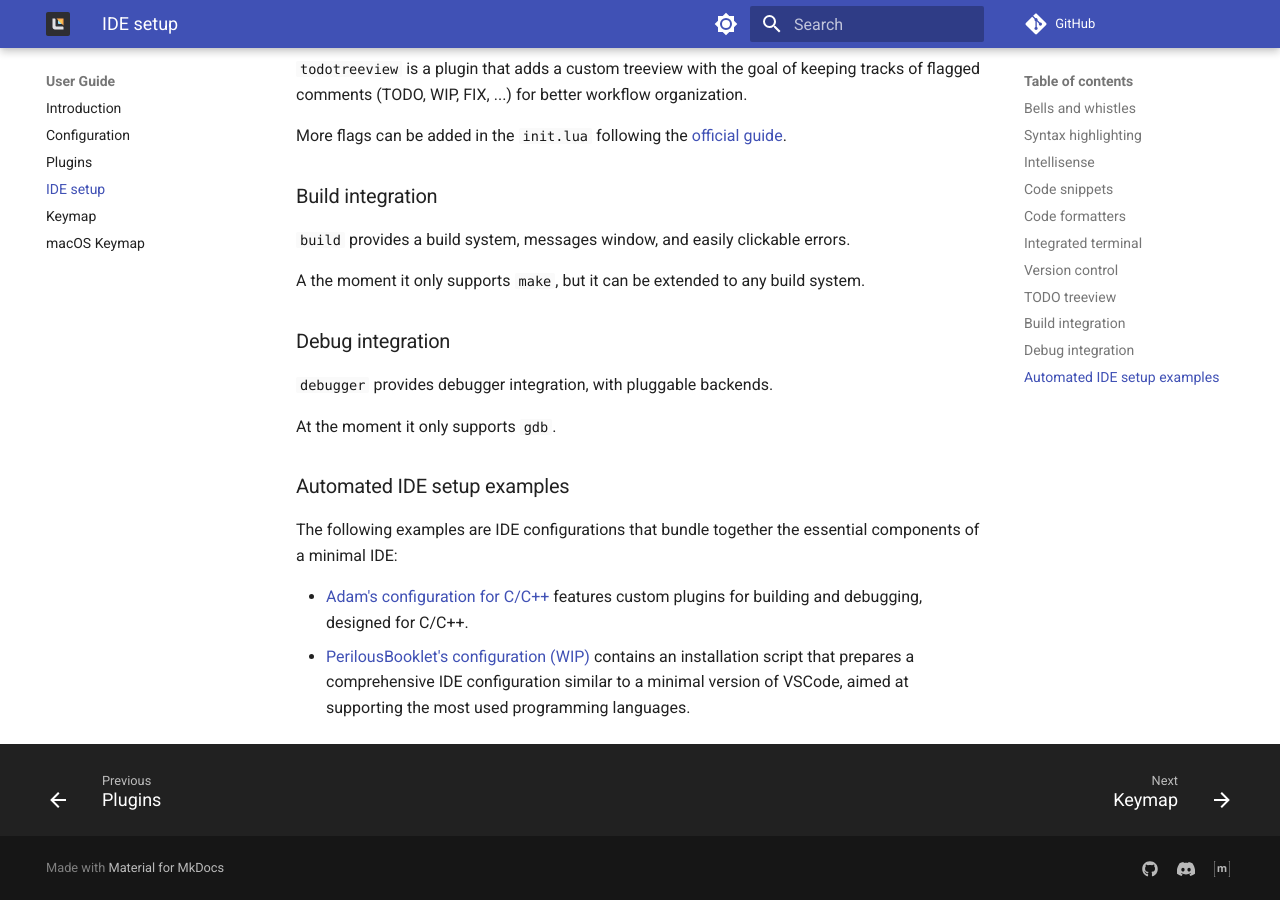
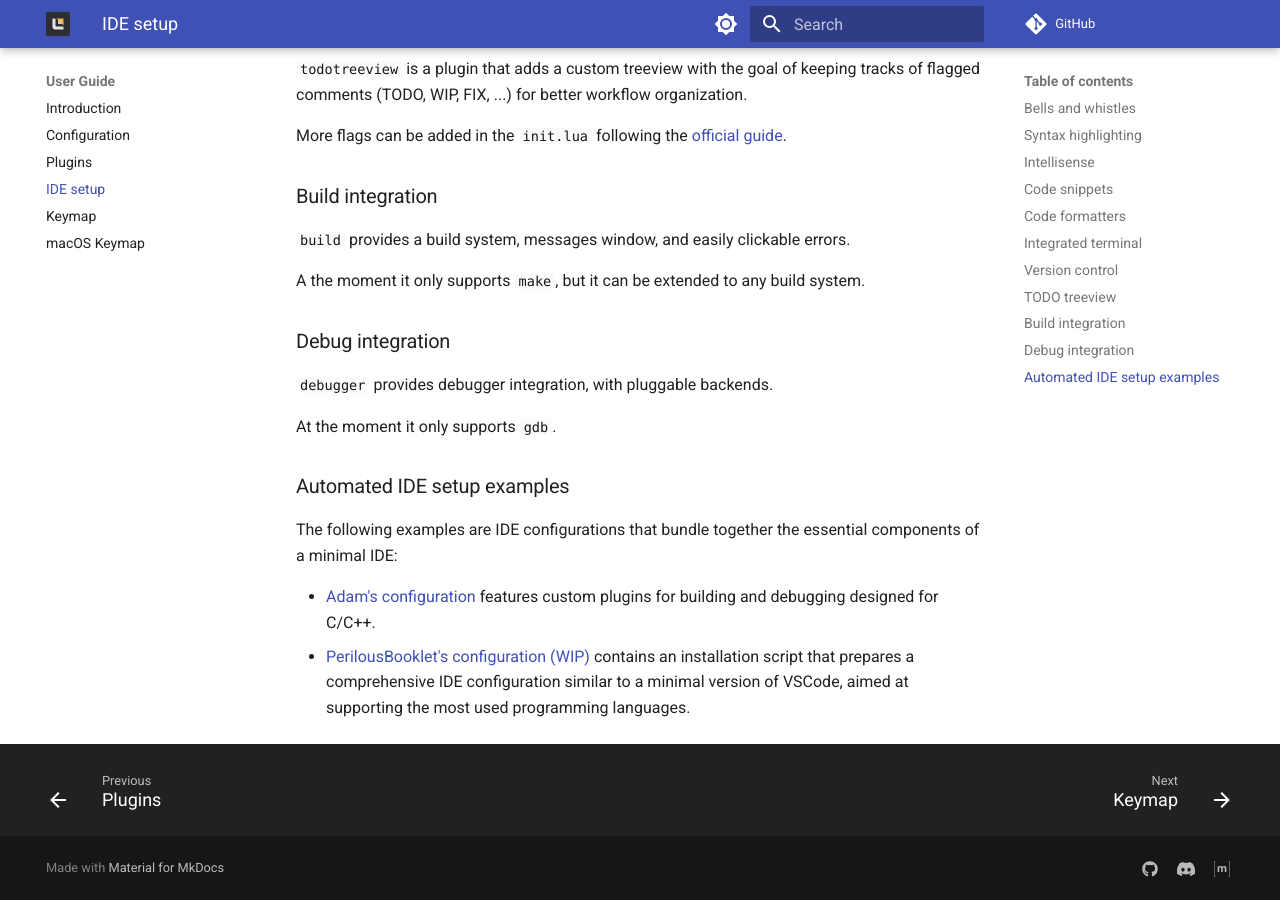
Before and after one commit to lite-xl/lite-xl.github.io, an MkDocs documentation site: the page built from docs/user-guide/ide-setup.md, in a window 1280 px wide and 900 px high, scrolled down 1917 px. Built offline with MkDocs 1.6.1 and Material for MkDocs 9.7.7, drawn with Linux system fonts in a browser that asks for light colours; some web fonts are replaced; comment, search, counter and statistics services are not loaded; the version menu is left out.

Commit message:
Fixed redundant description.

```diff
--- a/docs/user-guide/ide-setup.md
+++ b/docs/user-guide/ide-setup.md
@@ -66,7 +66,7 @@ At the moment it only supports `gdb`.
 ### Automated IDE setup examples
 The following examples are IDE configurations that bundle together the essential components of a minimal IDE:
 
-- [Adam's configuration for C/C++][1] features custom plugins for building and debugging, designed for C/C++.
+- [Adam's configuration][1] features custom plugins for building and debugging designed for C/C++.
 - [PerilousBooklet's configuration (WIP)][2] contains an installation script that prepares a comprehensive IDE configuration similar to a minimal version of VSCode, aimed at supporting the most used programming languages.
 
 [1]: https://github.com/adamharrison/lite-xl-ide
```
